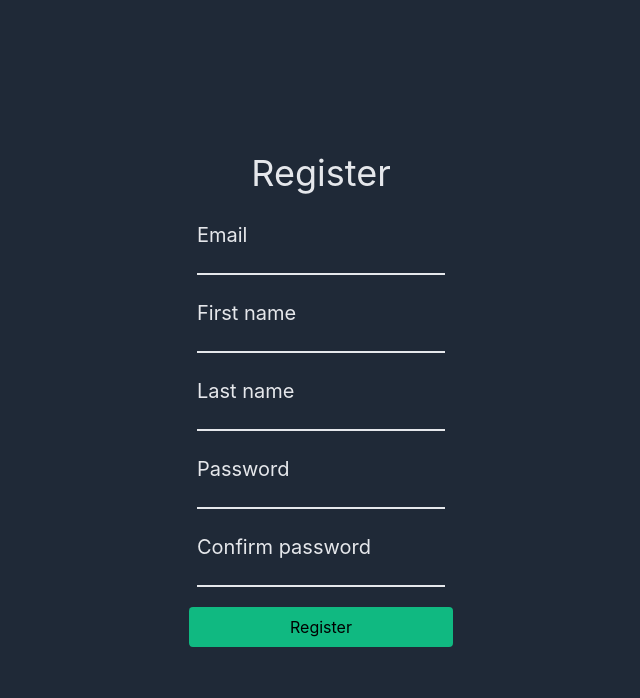
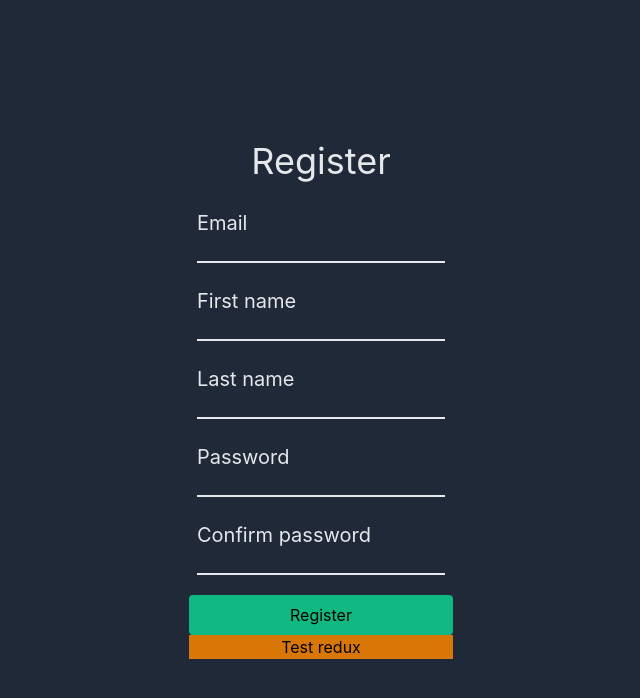
Before and after one commit to MrHDOLEK/trello_copy, a React (Create React App) app: page / in a window 1280 px wide. Shown: the top 698 px of the page, without its empty margins (319-959 px from the left). Built offline with nearby package versions, Linux system fonts and the light colour scheme.

Commit message:
Redux has been configurated

```diff
--- a/package.json
+++ b/package.json
@@ -7,10 +7,15 @@
     "@testing-library/jest-dom": "^5.11.9",
     "@testing-library/react": "^11.2.5",
     "@testing-library/user-event": "^12.8.0",
+    "axios": "^0.21.1",
     "react": "^17.0.1",
     "react-dom": "^17.0.1",
+    "react-redux": "^7.2.2",
     "react-router-dom": "^5.2.0",
     "react-scripts": "4.0.3",
+    "redux": "^4.0.5",
+    "redux-devtools-extension": "^2.13.8",
+    "redux-thunk": "^2.3.0",
     "web-vitals": "^1.1.0"
   },
   "scripts": {
--- /dev/null
+++ b/src/actions/auth.js
@@ -0,0 +1,3 @@
+export const getAuth = () => (dispatch) => {
+  dispatch({ type: "GET_ONE", payload: "SOME VALUE" });
+};
--- a/src/components/App.js
+++ b/src/components/App.js
@@ -1,12 +1,17 @@
 import React from "react";
+
+import { Provider } from "react-redux";
+import store from "../store";
 
 import AuthenticationPage from "./authentication/AuthenticationPage";
 
 function App() {
   return (
-    <div>
-      <AuthenticationPage option={"register"} />
-    </div>
+    <Provider store={store}>
+      <div>
+        <AuthenticationPage option={"register"} />
+      </div>
+    </Provider>
   );
 }
 
--- a/src/components/authentication/Register.js
+++ b/src/components/authentication/Register.js
@@ -3,7 +3,10 @@ import React, { useState } from "react";
 import InputField from "../common/InputField";
 import AuthButton from "../common/AuthButton";
 
-const Register = () => {
+import { connect } from "react-redux";
+import { getAuth } from "../../actions/auth";
+
+const Register = ({ getAuth }) => {
   const [state, setState] = useState({});
 
   const onChange = (event) => {
@@ -58,9 +61,19 @@ const Register = () => {
           id="ConfirmPassoword"
         />
         <AuthButton text="Register" />
+        <button
+          className="bg-yellow-600 w-full hover:bg-yellow-700"
+          onClick={() => getAuth()}
+        >
+          Test redux
+        </button>
       </form>
     </div>
   );
 };
 
-export default Register;
+const mapStateToProps = (state) => ({
+  auth: state.authReducer.auth,
+});
+
+export default connect(mapStateToProps, { getAuth })(Register);
--- /dev/null
+++ b/src/reducers/auth.js
@@ -0,0 +1,16 @@
+const initialState = {
+  auth: [],
+};
+
+// eslint-disable-next-line import/no-anonymous-default-export
+export default function (state = initialState, action) {
+  switch (action.type) {
+    case "GET_ONE":
+      return {
+        ...state,
+        auth: action.payload,
+      };
+    default:
+      return state;
+  }
+}
--- /dev/null
+++ b/src/reducers/index.js
@@ -0,0 +1,4 @@
+import { combineReducers } from "redux";
+import auth from "./auth";
+
+export default combineReducers({ authReducer: auth });
--- /dev/null
+++ b/src/store.js
@@ -0,0 +1,16 @@
+import { createStore, applyMiddleware } from "redux";
+import { composeWithDevTools } from "redux-devtools-extension";
+import thunk from "redux-thunk";
+import rootReducer from "./reducers";
+
+const initialState = {};
+
+const middleware = [thunk];
+
+const store = createStore(
+  rootReducer,
+  initialState,
+  composeWithDevTools(applyMiddleware(...middleware))
+);
+
+export default store;
```
Also changed, not shown: src/actions/types.js (added), 1 other file (tests, documents, lock files or other folders).
